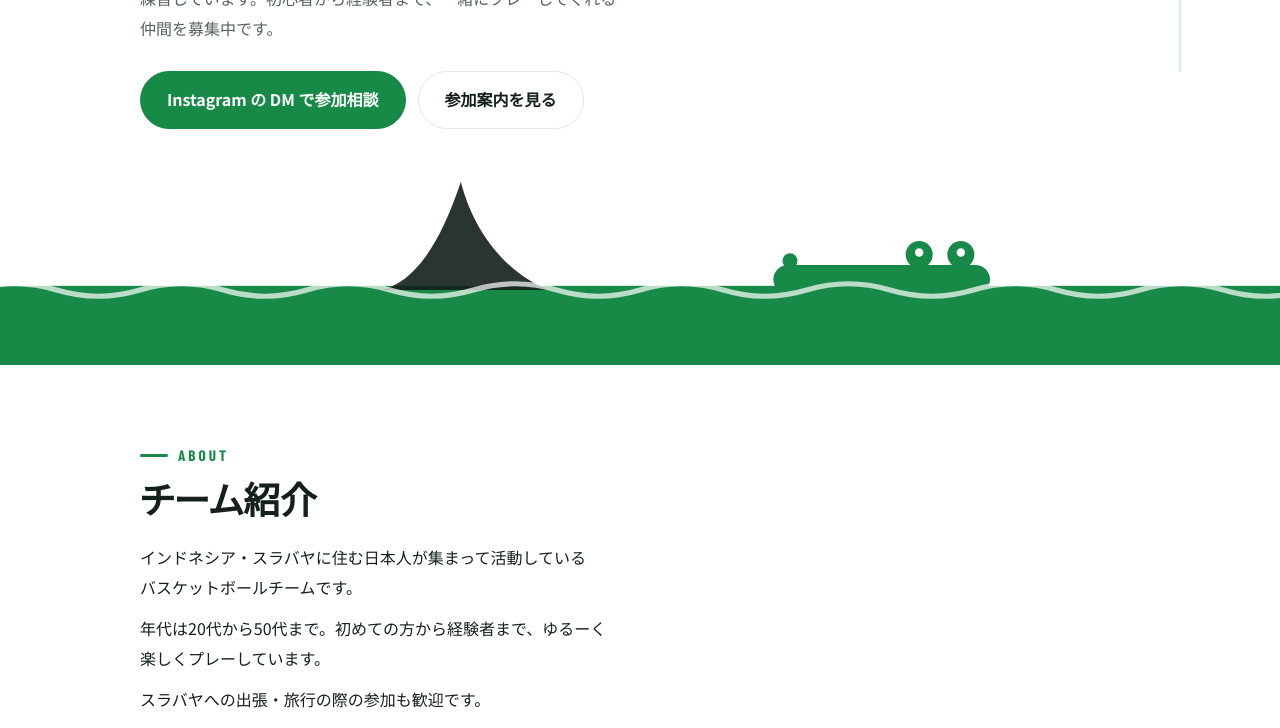
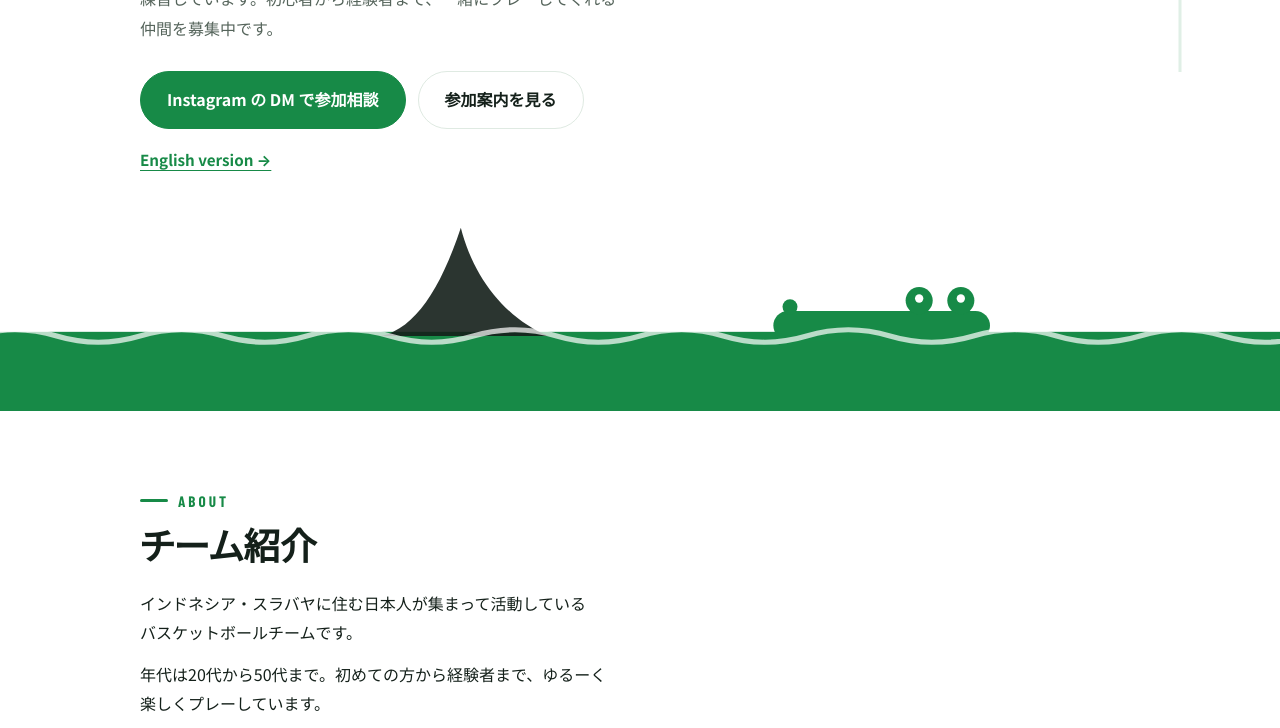
Before and after one commit to surabaya-japanese-basket/surabaya-japanese-basket.github.io, an Astro site: page / in a window 1280 px wide. Shown: the part 599-1327 px from the top of the page. Built offline with nearby package versions, Linux system fonts and the light colour scheme; Astro itself is replaced by a stand-in of ours; a web font is replaced by a local one.

Commit message:
Make the language switch easier to find
Add an "English version" / "日本語版" text link under the hero
buttons and in the footer, in addition to the small header pill.

Co-Authored-By: Claude Sonnet 5.5 <noreply@anthropic.com>

```diff
--- a/src/components/Home.astro
+++ b/src/components/Home.astro
@@ -12,6 +12,8 @@ const { lang } = Astro.props;
 const t = ui[lang];
 const base = import.meta.env.BASE_URL.replace(/\/$/, '');
 const siteUrl = new URL(`${base}/`, Astro.site).href;
+const other: Lang = lang === 'ja' ? 'en' : 'ja';
+const otherHref = other === 'ja' ? `${base}/` : `${base}/en/`;
 
 // src/assets/gallery/ に置いた画像を、ファイル名順に自動で並べる。
 const photos = Object.entries(
@@ -36,6 +38,7 @@ const photos = Object.entries(
           <a class="btn" href={INSTAGRAM_URL} target="_blank" rel="noopener noreferrer">{t.hero.cta}</a>
           <a class="btn ghost" href="#join">{t.hero.ctaSub}</a>
         </div>
+        <a class="lang-link" href={otherHref} hreflang={other} lang={other}>{t.hero.langLink} →</a>
       </div>
       {
         photos[0] && (
--- a/src/i18n/ui.ts
+++ b/src/i18n/ui.ts
@@ -23,6 +23,7 @@ export const ui = {
       photoAlt: 'バスケの試合後に、日本人メンバーと対戦相手のみんなで撮った集合写真',
       cta: 'Instagram の DM で参加相談',
       ctaSub: '参加案内を見る',
+      langLink: 'English version',
     },
     about: {
       heading: 'チーム紹介',
@@ -90,6 +91,7 @@ export const ui = {
       photoAlt: 'A group photo of our members and the opposing team after a game',
       cta: 'Message us on Instagram',
       ctaSub: 'How to join',
+      langLink: '日本語版はこちら',
     },
     about: {
       heading: 'About the team',
--- a/src/layouts/Base.astro
+++ b/src/layouts/Base.astro
@@ -74,6 +74,7 @@ const pageUrl = new URL(href(lang), Astro.site).href;
       <div class="wrap">
         <Mascots compact />
         <p class="tagline">{t.tagline}</p>
+        <p><a class="lang-link" href={href(other)} hreflang={other} lang={other}>{t.hero.langLink} →</a></p>
         <p>{t.footer}</p>
       </div>
     </footer>
--- a/src/styles/global.css
+++ b/src/styles/global.css
@@ -147,6 +147,19 @@ h1, h2 { text-wrap: balance; font-feature-settings: 'palt'; }
 .hero .lead { color: var(--color-muted); max-width: 36em; margin: 0 0 28px; }
 
 .cta-row { display: flex; flex-wrap: wrap; gap: 12px; }
+
+/* 言語切替の入口（ヘッダーの小さなボタンに加えて、本文中にも置く） */
+.lang-link {
+  display: inline-block;
+  margin-top: 16px;
+  font-weight: 700;
+  font-size: 0.95rem;
+  color: var(--color-accent);
+  text-decoration: underline;
+  text-underline-offset: 4px;
+}
+.lang-link:hover { filter: brightness(1.15); }
+.footer .lang-link { margin: 6px 0 10px; }
 @media (max-width: 480px) { .cta-row .btn { flex: 1 1 100%; text-align: center; } }
 
 .btn {
```
